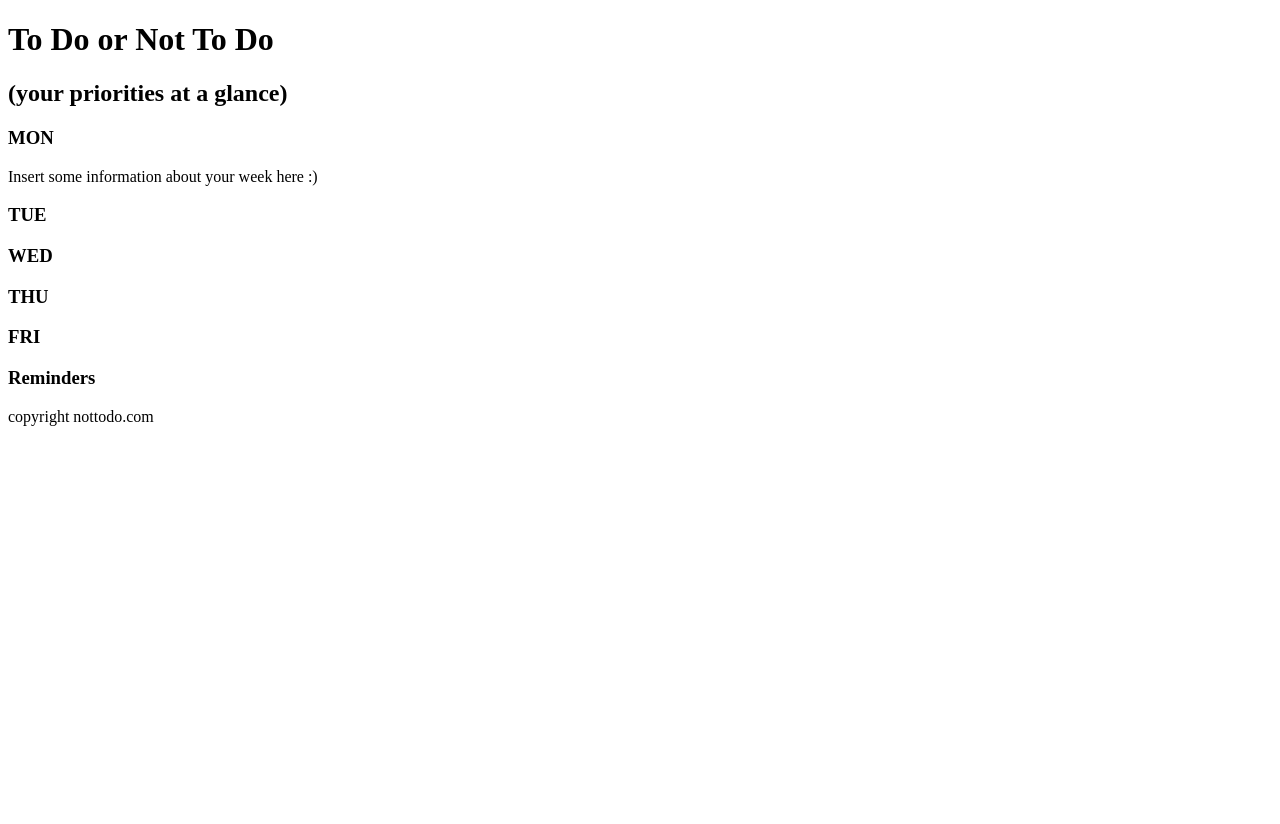
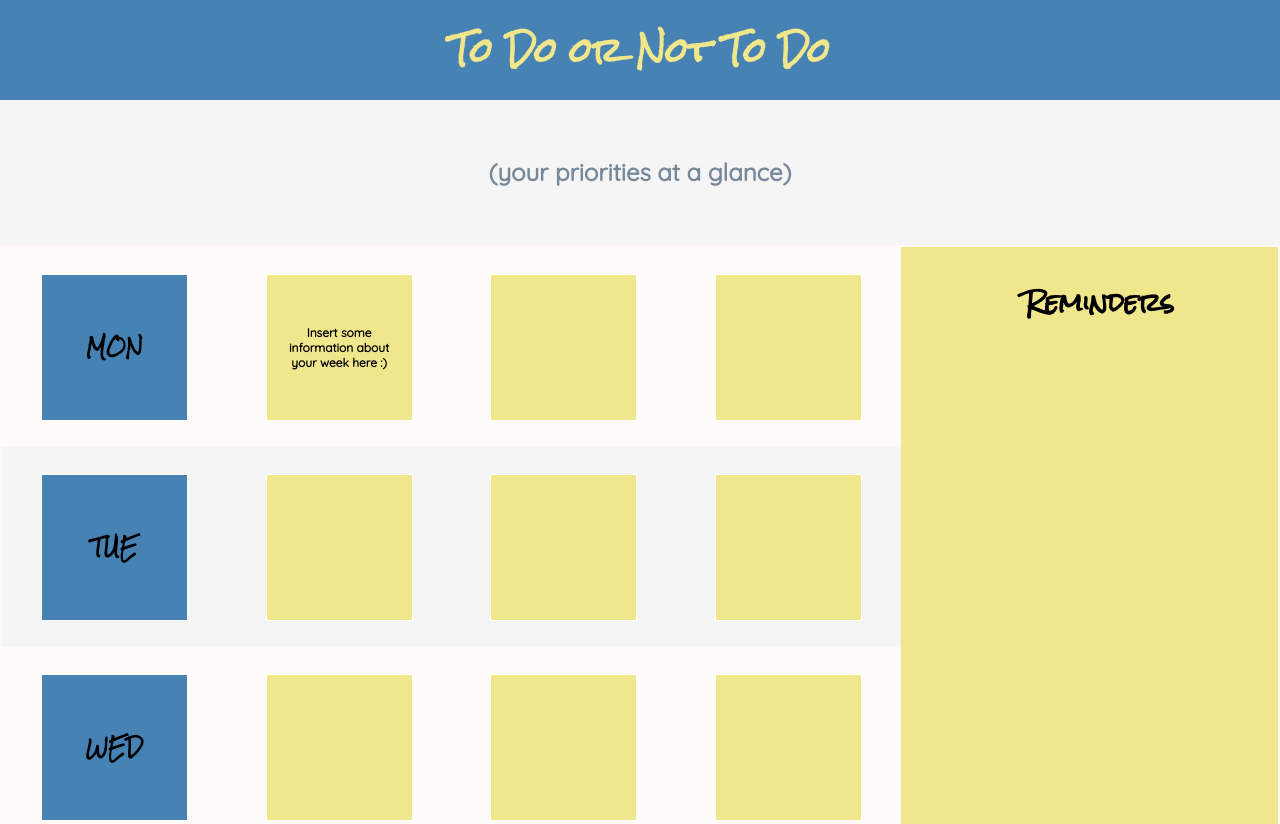
Before and after one commit to DatabySierra/databysierra-flexbox.github.io, a plain HTML site: page index.html in a window 1280 px wide. Shown: the top 824 px of the page. Before the commit the page ends 800 px from the top, so only its background shows below. Drawn offline with Linux system fonts and the light colour scheme.

Commit message:
Update index.html
link css to html

```diff
--- a/index.html
+++ b/index.html
@@ -3,7 +3,7 @@
 
 <head>
   <title>To Do App</title>
-  <link rel='stylesheet' href='style.css'>
+   <link rel="stylesheet" href="./index.css" type="text/css">
   <link href='https://fonts.googleapis.com/css?family=Quicksand' rel='stylesheet'>
   <link href='https://fonts.googleapis.com/css?family=Rock+Salt' rel='stylesheet'>
 </head>
```
